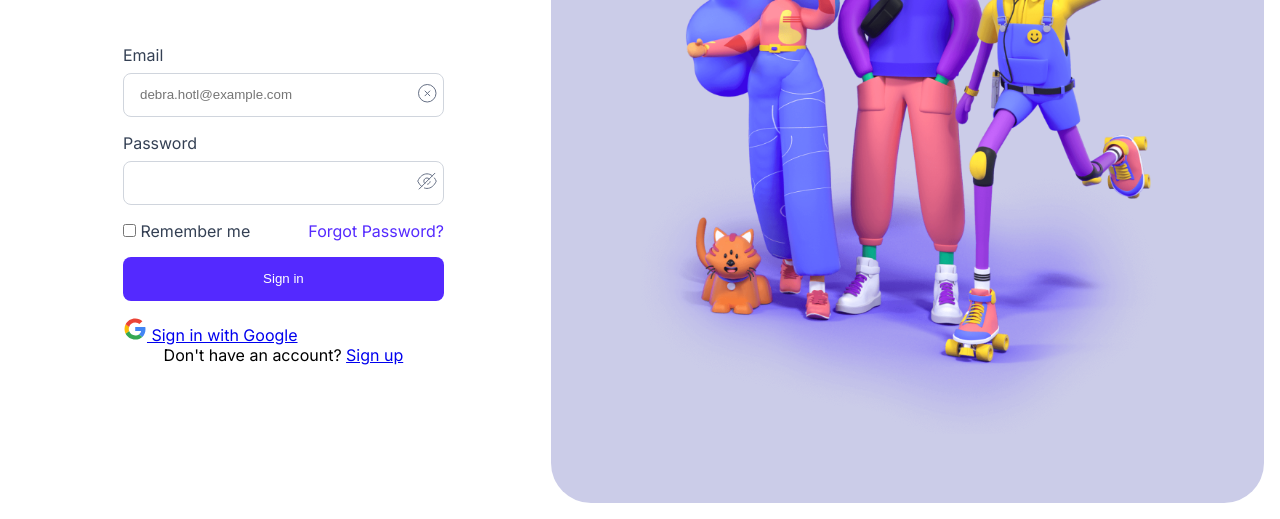
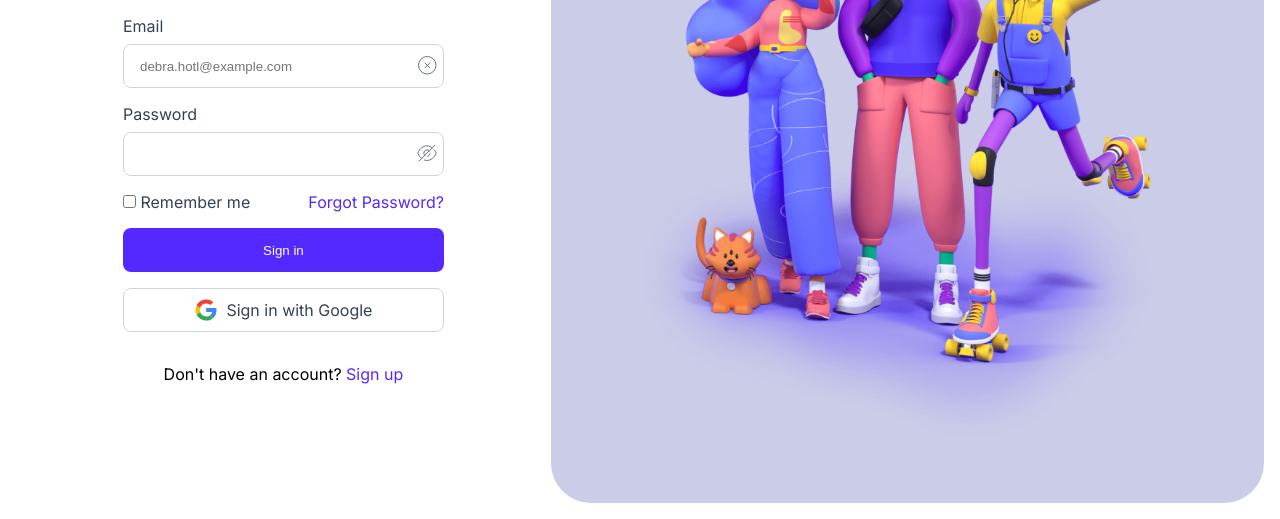
Before and after one commit to PedroMakengo/nft-access, a plain HTML site: page index.html in a window 1280 px wide. Shown: the part 281-800 px from the top of the page. Drawn offline with Linux system fonts and the light colour scheme.

Commit message:
Terminando a primeira fase

```diff
--- a/assets/css/main.css
+++ b/assets/css/main.css
@@ -145,6 +145,28 @@ form {
   color: #5429ff;
 }
 
+.form__nft__access .form__control a {
+  border: 1px solid #d0d5dd;
+
+  display: flex;
+  height: var(--height-input);
+  border-radius: var(--border-radius-input);
+
+  justify-content: center;
+  align-items: center;
+
+  color: var(--text-title-color);
+
+  text-decoration: none;
+  gap: 0.5rem;
+}
+
 .form__nft__access p {
   text-align: center;
+  margin-block: 2rem;
 }
+
+.form__nft__access p a {
+  text-decoration: none;
+  color: var(--bg-primary);
+}
```
